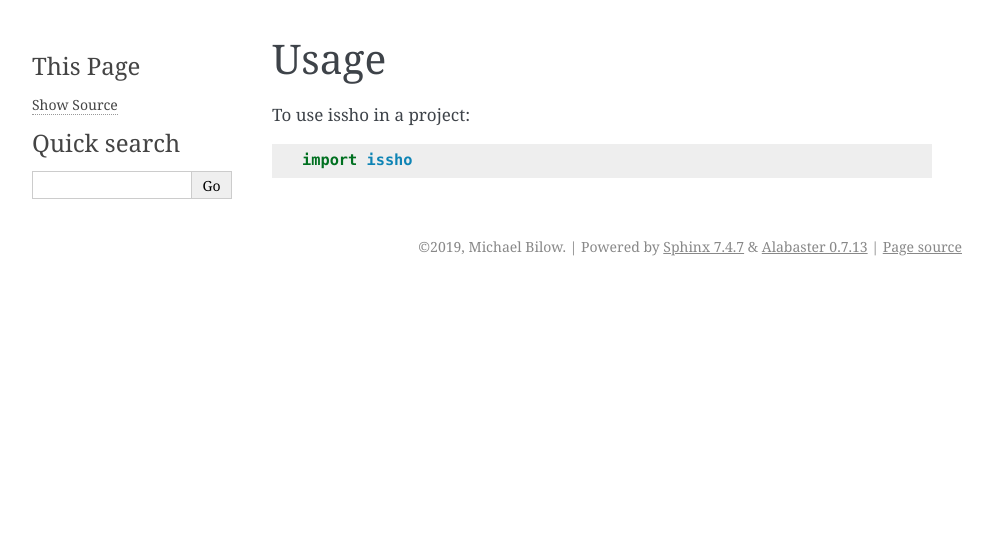
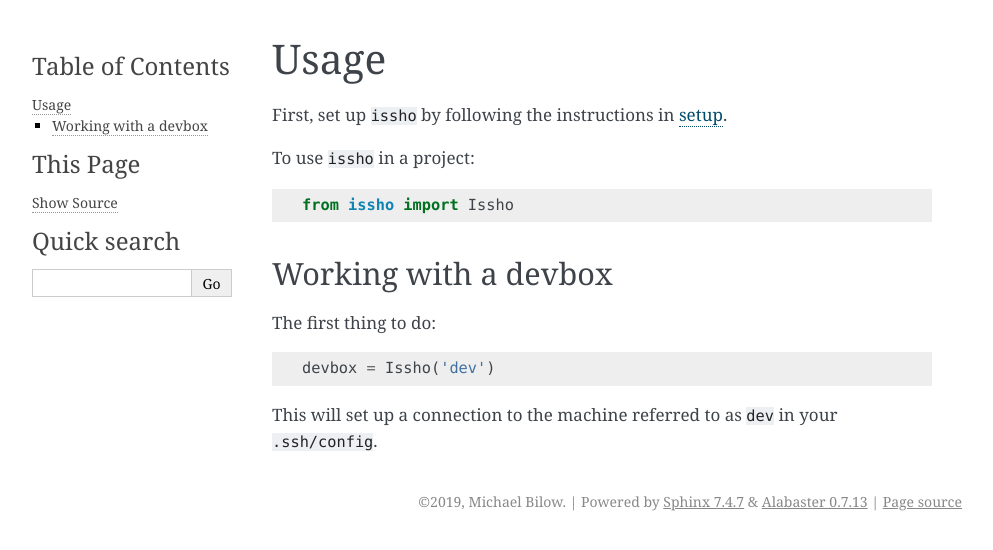
Before and after one commit to michaelbilow/issho, a Sphinx documentation site: the page built from docs/usage.rst, in a window 1280 px wide. Shown: the top 550 px of the page, without its empty margins (148-1141 px from the left). Built offline with Sphinx 7.4.7, drawn with Linux system fonts in a browser that asks for light colours; pages that are not in the unit, such as notebooks, are missing from menus.

Commit message:
update docs

```diff
--- a/HISTORY.rst
+++ b/HISTORY.rst
@@ -1,6 +1,12 @@
 =======
 History
 =======
+
+0.2.0 (2019-03-22)
+------------------
+* Add Hive function
+* Add configuration CLI
+* Fix Travis config to Python 3.5+
 
 0.1.0 (2019-02-26)
 ------------------
--- a/README.rst
+++ b/README.rst
@@ -17,7 +17,8 @@ issho
         :alt: Documentation Status
 
 
-A issho and intuitive wrapper over paramiko_ that uses keyring_ to
+``issho`` and intuitive wrapper over paramiko_ for configuring
+and talking to a remote host. keyring_ is used to
 manage secrets locally.
 
 ``issho`` is designed such that interacting with a
--- a/docs/index.rst
+++ b/docs/index.rst
@@ -7,6 +7,7 @@
 
    readme
    installation
+   setup
    usage
    modules
    contributing
--- a/docs/usage.rst
+++ b/docs/usage.rst
@@ -2,6 +2,24 @@
 Usage
 =====
 
-To use issho in a project::
+First, set up ``issho`` by following the instructions in
+setup_.
 
-    import issho
+To use ``issho`` in a project::
+
+    from issho import Issho
+
+
+Working with a devbox
+---------------------
+
+The first thing to do::
+
+    devbox = Issho('dev')
+
+This will set up a connection to the machine referred to as ``dev`` in your
+``.ssh/config``.
+
+
+
+.. _setup: ./setup.html
```
Also changed, not shown: docs/setup.rst (added, +27 -0 lines), requirements_dev.txt (+7 -0 lines).
